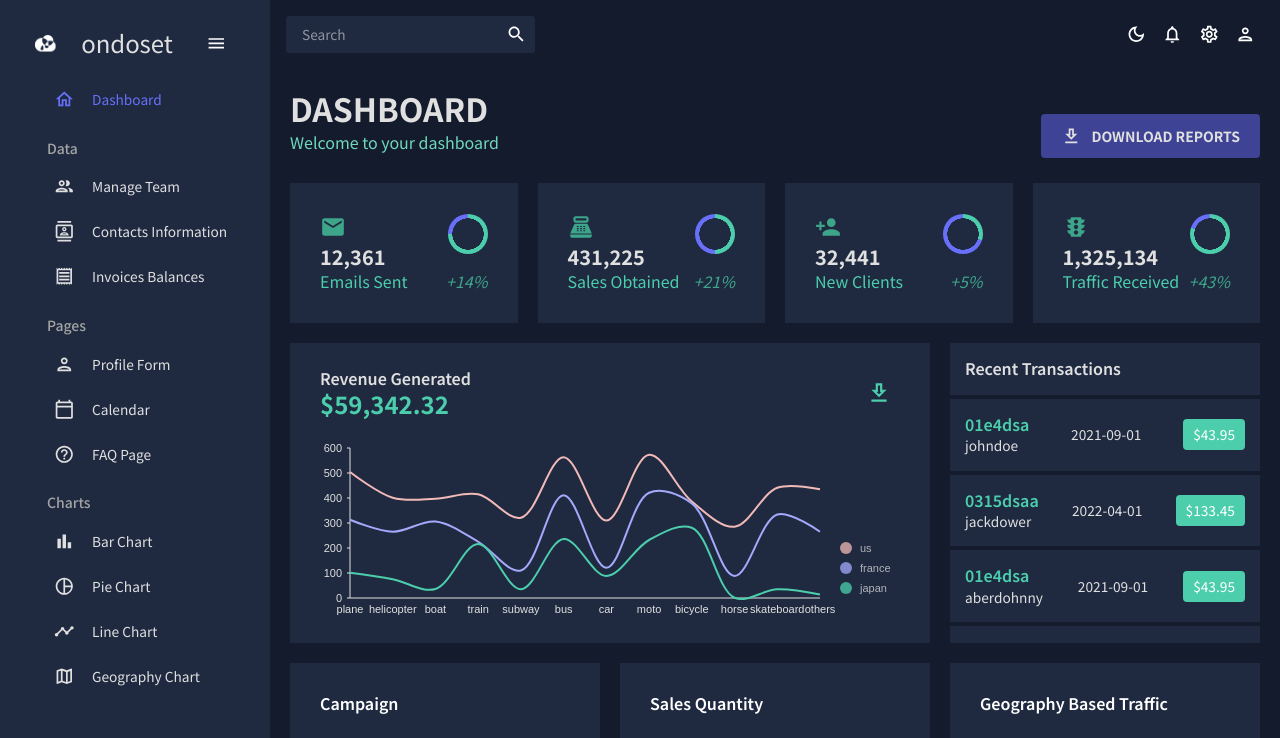
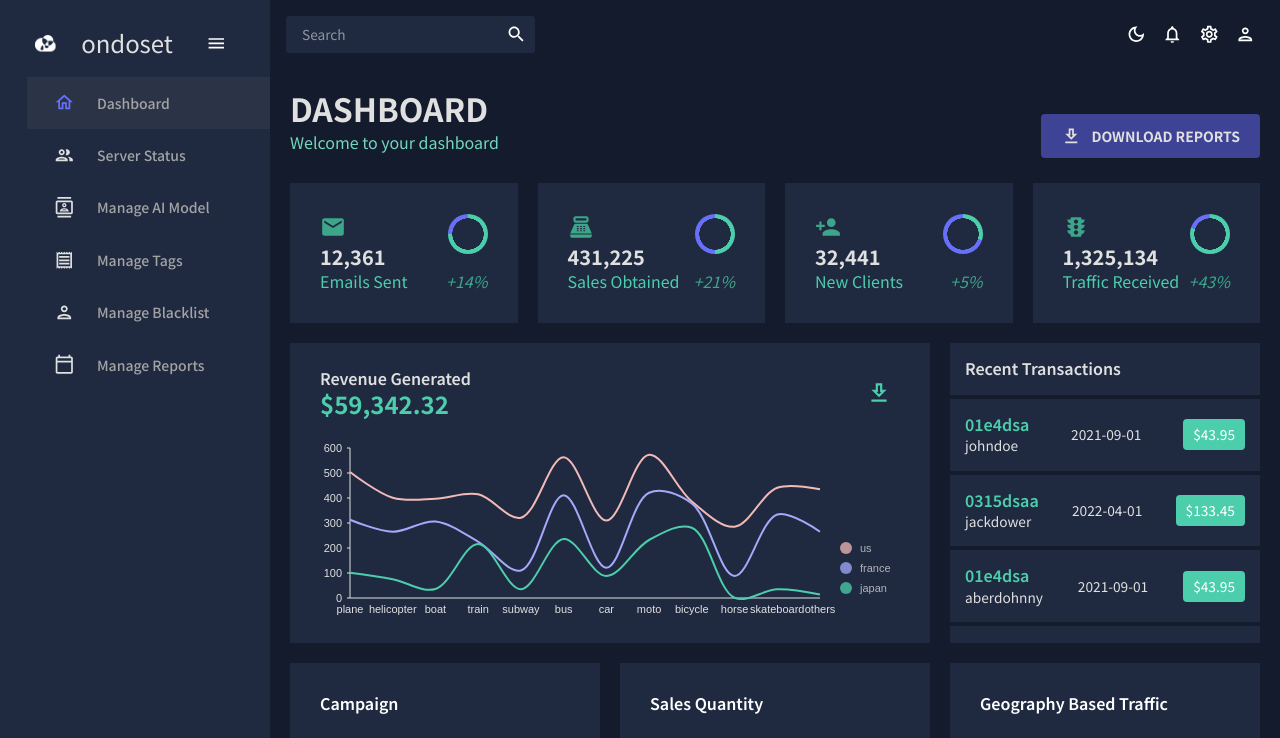
Before and after one commit to Team-Easy/Ondoset_Web, a React (Create React App) app in the folder ondoset-admin/: page / in a window 1280 px wide. Shown: the top 738 px of the page. Built offline with nearby package versions, Linux system fonts and the light colour scheme.

Commit message:
Feat: revise menu UI + events

```diff
--- a/ondoset-admin/src/scenes/global/Sidebar.jsx
+++ b/ondoset-admin/src/scenes/global/Sidebar.jsx
@@ -31,12 +31,20 @@ const Sidebar = () => {
       <MenuItem
         active={selected === title}
         style={{
+          backgroundColor:
+            selected === title ? colors.grey[500] + "2a" : "transparent",
           color: colors.grey[100],
         }}
         onClick={() => setSelected(title)}
         icon={icon}
       >
-        <Typography>{title}</Typography>
+        <Typography
+          variant="h6"
+          color={colors.grey[300]}
+          sx={{ m: "10px 5px 10px 5px" }}
+        >
+          {title}
+        </Typography>
         <Link to={to} />
       </MenuItem>
     );
@@ -93,6 +101,7 @@ const Sidebar = () => {
             )}
           </MenuItem>
 
+          {/* Sidebar Menu */}
           <Box paddingLeft={isCollapsed ? undefined : "10%"}>
             <Item
               title="Dashboard"
@@ -101,97 +110,38 @@ const Sidebar = () => {
               selected={selected}
               setSelected={setSelected}
             />
-
-            <Typography
-              variant="h6"
-              color={colors.grey[300]}
-              sx={{ m: "15px 0 5px 20px" }}
-            >
-              Data
-            </Typography>
             <Item
-              title="Manage Team"
+              title="Server Status"
               to="/team"
               icon={<PeopleOutlinedIcon />}
               selected={selected}
               setSelected={setSelected}
             />
             <Item
-              title="Contacts Information"
+              title="Manage AI Model"
               to="/contacts"
               icon={<ContactsOutlinedIcon />}
               selected={selected}
               setSelected={setSelected}
             />
             <Item
-              title="Invoices Balances"
+              title="Manage Tags"
               to="/invoices"
               icon={<ReceiptOutlinedIcon />}
               selected={selected}
               setSelected={setSelected}
             />
-
-            <Typography
-              variant="h6"
-              color={colors.grey[300]}
-              sx={{ m: "15px 0 5px 20px" }}
-            >
-              Pages
-            </Typography>
             <Item
-              title="Profile Form"
+              title="Manage Blacklist"
               to="/form"
               icon={<PersonOutlinedIcon />}
               selected={selected}
               setSelected={setSelected}
             />
             <Item
-              title="Calendar"
+              title="Manage Reports"
               to="/calendar"
               icon={<CalendarTodayOutlinedIcon />}
-              selected={selected}
-              setSelected={setSelected}
-            />
-            <Item
-              title="FAQ Page"
-              to="/faq"
-              icon={<HelpOutlineOutlinedIcon />}
-              selected={selected}
-              setSelected={setSelected}
-            />
-
-            <Typography
-              variant="h6"
-              color={colors.grey[300]}
-              sx={{ m: "15px 0 5px 20px" }}
-            >
-              Charts
-            </Typography>
-            <Item
-              title="Bar Chart"
-              to="/bar"
-              icon={<BarChartOutlinedIcon />}
-              selected={selected}
-              setSelected={setSelected}
-            />
-            <Item
-              title="Pie Chart"
-              to="/pie"
-              icon={<PieChartOutlineOutlinedIcon />}
-              selected={selected}
-              setSelected={setSelected}
-            />
-            <Item
-              title="Line Chart"
-              to="/line"
-              icon={<TimelineOutlinedIcon />}
-              selected={selected}
-              setSelected={setSelected}
-            />
-            <Item
-              title="Geography Chart"
-              to="/geography"
-              icon={<MapOutlinedIcon />}
               selected={selected}
               setSelected={setSelected}
             />
```
